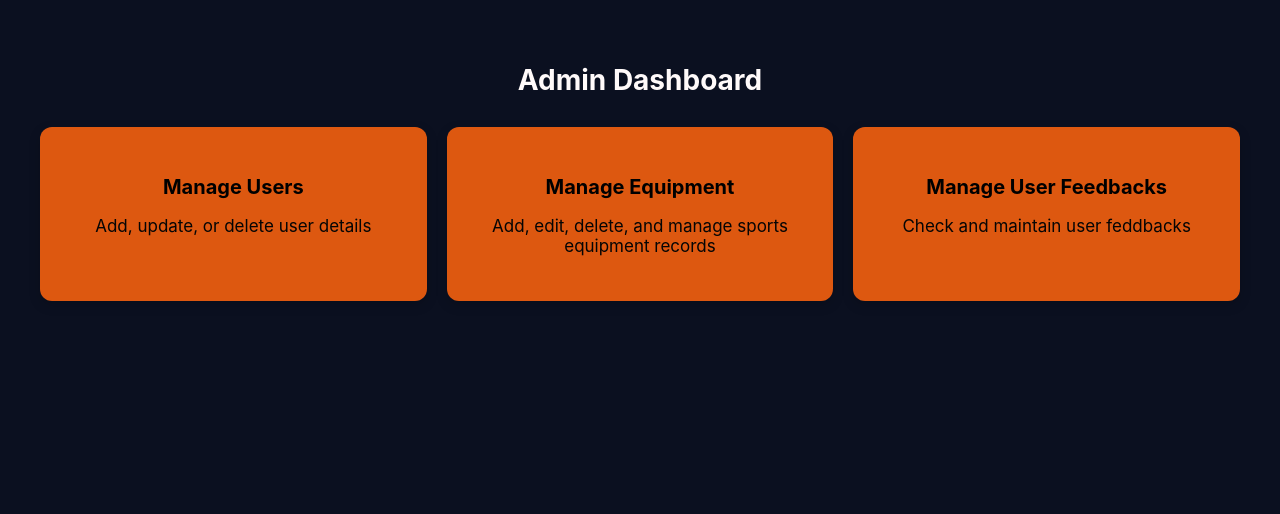
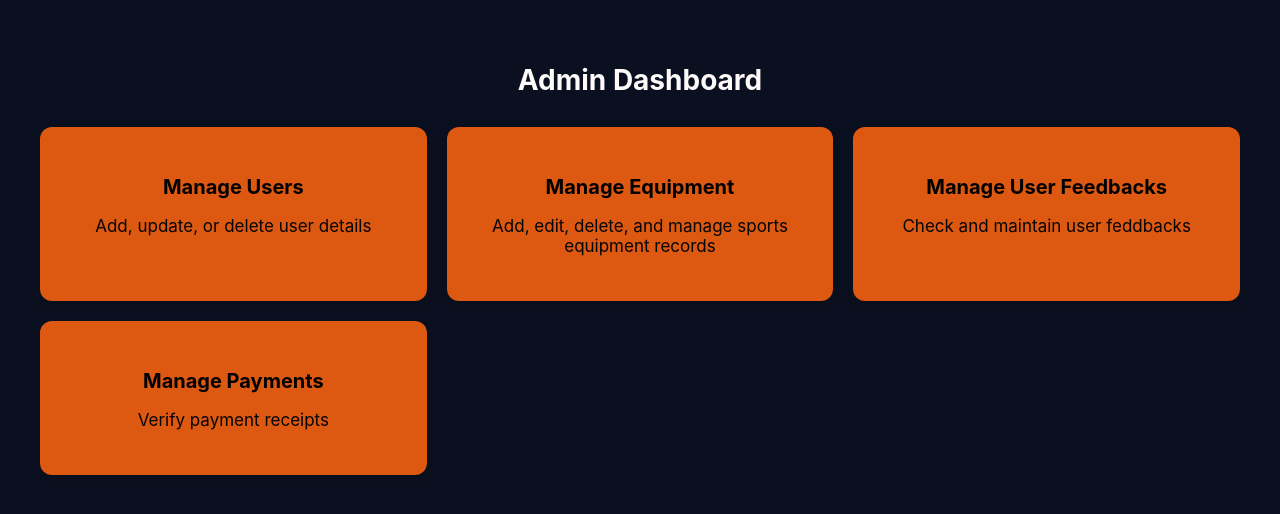
Before and after one commit to HasiniHeshara/sport, a React (Create React App) app in the folder frontend/: page /admindashboard in a window 1280 px wide. Shown: the top 514 px of the page. Built offline with nearby package versions, Linux system fonts and the light colour scheme.

Commit message:
admin payment card

```diff
--- a/frontend/src/pages/Admin/AdminDashboard.jsx
+++ b/frontend/src/pages/Admin/AdminDashboard.jsx
@@ -23,9 +23,14 @@ const AdminDashboard = () => {
         </div>
 
 
-        <div className="admin-card" onClick={() => navigate("/adminusers")}>
+        <div className="admin-card" onClick={() => navigate("/feedback")}>
           <h3>Manage User Feedbacks</h3>
           <p> Check and maintain user feddbacks </p>
+        </div>
+
+         <div className="admin-card" onClick={() => navigate("/paymentDetails")}>
+          <h3>Manage Payments</h3>
+          <p> Verify payment receipts</p>
         </div>
 
 
```
